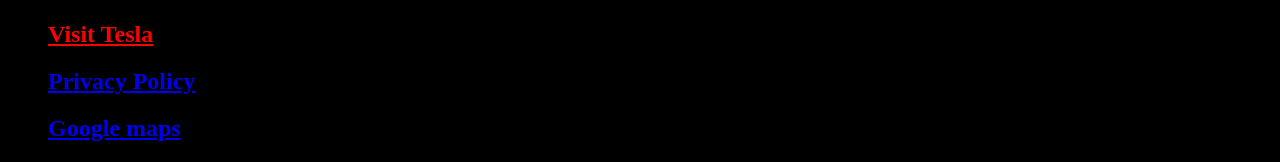
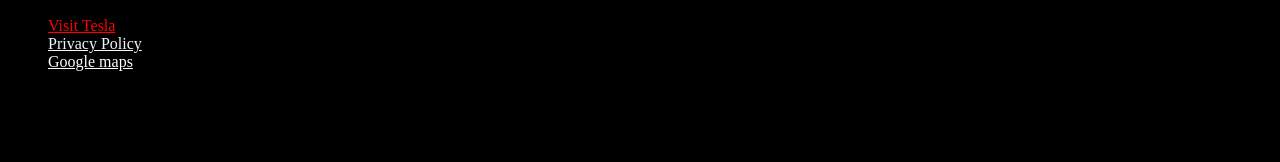
Before and after one commit to kumar9177/FWSD-Days-Files, a plain HTML site: page DAY-9File.html in a window 1280 px wide. Shown: the part 1100-1262 px from the top of the page. After the commit the page ends 1187 px from the top, so only its background shows below. Drawn offline with Linux system fonts and the light colour scheme.

Commit message:
added my file day-9

```diff
--- a/DAY-9File.html
+++ b/DAY-9File.html
@@ -42,9 +42,9 @@
     <footer>
         <nav>
             <ul>
-                <h1><a style="color:red; " href="https://www.tesla.com/">Visit Tesla</a></h1>
-                <h1><a href="https://www.googleadservices.com/pagead/aclk?sa=L&ai=DChcSEwj0yYHNv9v9AhUQCSsKHXXrAh0YABACGgJzZg&ohost=www.google.com&cid=CAESa-D2_meLI9aIt9CnTPFhDuCOKmoEG5uDxkZw888N2uVuEFFX_ZPbY5pd1U77-109cSfAssa_-oalgAS1UeHaD_aqcLogQhqasemTFjTMrlvMFaYocI6R080hNHdMJZL9V4KzMHRwDKsTrdqb&sig=AOD64_1umFa1pVjZuK27aExHIlBX-YoL1Q&q&adurl&ved=2ahUKEwi0-_rMv9v9AhVT4TgGHUQXD30Q0Qx6BAgJEAE">Privacy Policy</a></h1>
-                <h1><a href="https://maps.google.com/">Google maps</a></h1>
+                <a target="_blank" style="color:red; " href="https://www.tesla.com/">Visit Tesla</a><br>
+                <a target="_blank" style="color:aliceblue; "href="https://www.googleadservices.com/pagead/aclk?sa=L&ai=DChcSEwj0yYHNv9v9AhUQCSsKHXXrAh0YABACGgJzZg&ohost=www.google.com&cid=CAESa-D2_meLI9aIt9CnTPFhDuCOKmoEG5uDxkZw888N2uVuEFFX_ZPbY5pd1U77-109cSfAssa_-oalgAS1UeHaD_aqcLogQhqasemTFjTMrlvMFaYocI6R080hNHdMJZL9V4KzMHRwDKsTrdqb&sig=AOD64_1umFa1pVjZuK27aExHIlBX-YoL1Q&q&adurl&ved=2ahUKEwi0-_rMv9v9AhVT4TgGHUQXD30Q0Qx6BAgJEAE">Privacy Policy</a><br>
+                <a target="_blank" style="color:white; " href="https://maps.google.com/">Google maps</a><br>
             </ul>
         </nav>
 
```
